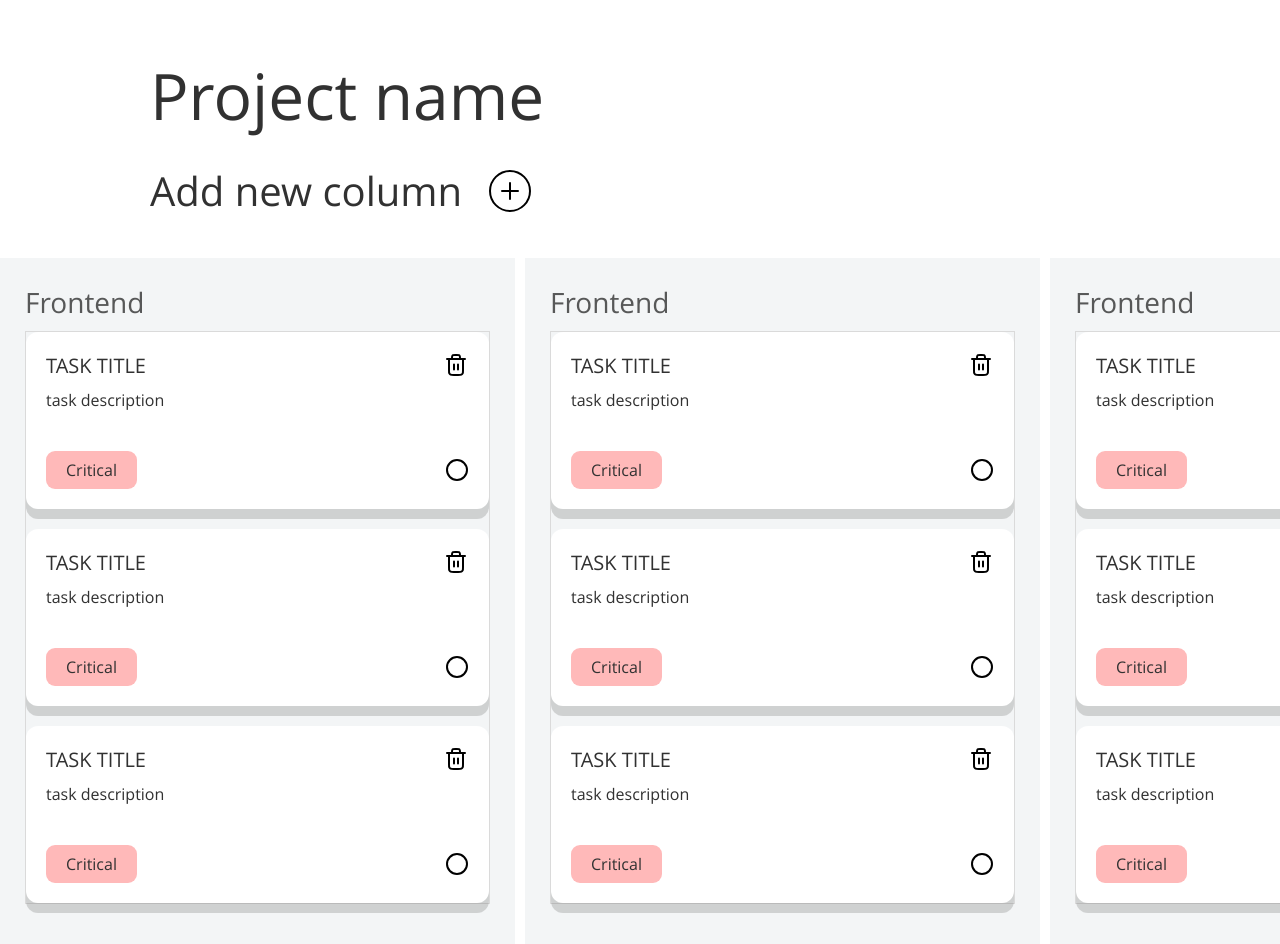
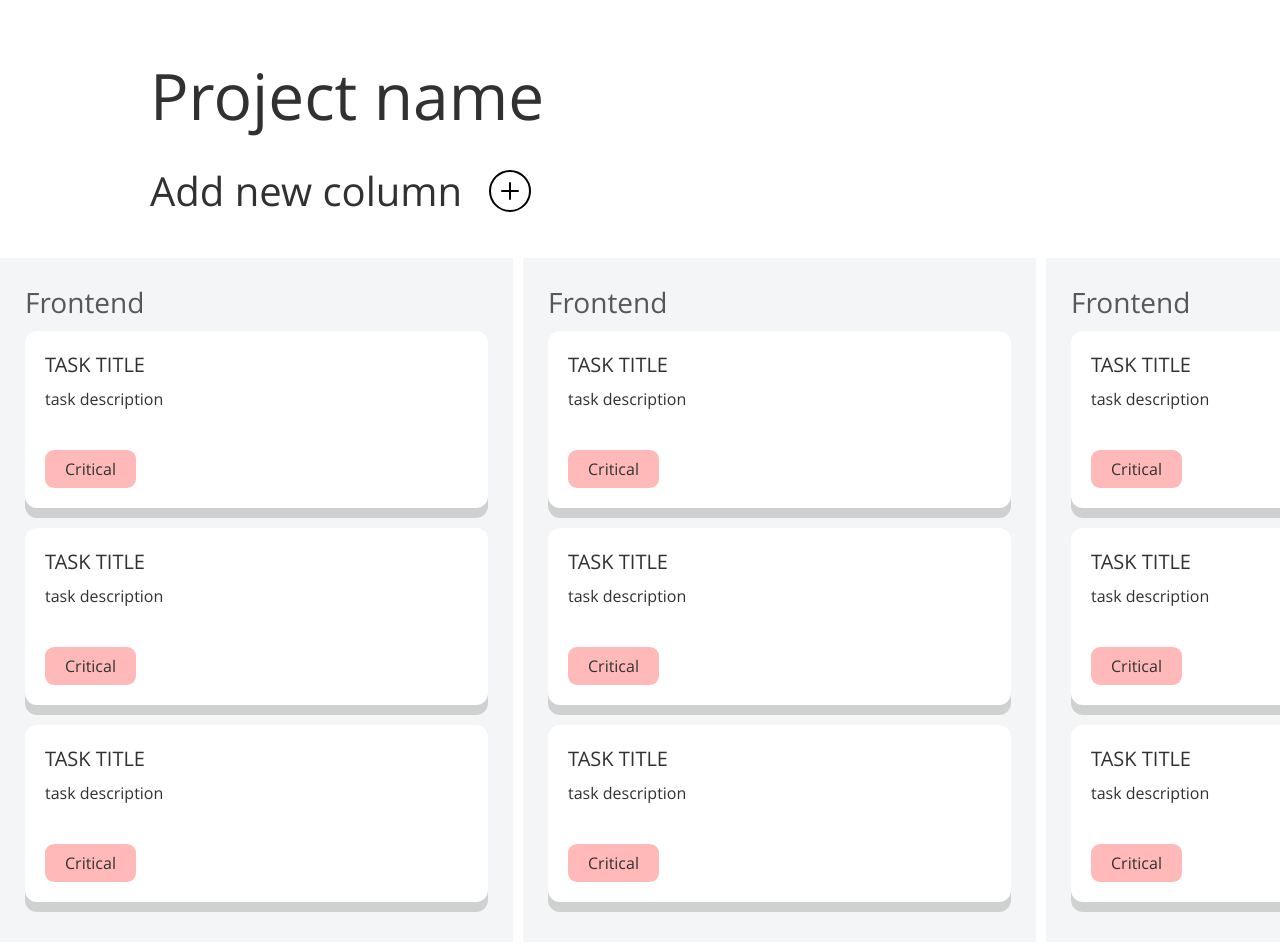
Before and after one commit to PaulZhemanov/todolist2.0, a React app: page / in a window 1280 px wide. Shown: the top 944 px of the page. Built offline with nearby package versions, Linux system fonts and the light colour scheme.

Commit message:
after review

```diff
--- a/src/components/Header.tsx
+++ b/src/components/Header.tsx
@@ -5,7 +5,7 @@ import { Row } from "./Flex"
 import SizedBox from "./SizeBox"
 import add from "../assets/icons/Add.svg"
 
-interface IProps { }
+interface IProps {}
 
 const Icon = styled.div`
   width: 48px;
@@ -20,7 +20,6 @@ const Root = styled.div`
   flex-direction: column;
   padding: 0 10px 40px 10px;
   align-items: flex-start;
-  /* background: #3612ba; */
   min-width: 980px;
   max-width: 1280px;
 `
@@ -39,7 +38,6 @@ const StyledRow = styled(Row)`
 `
 
 const Header: React.FC<IProps> = () => {
-
   return (
     <Root>
       <Title>Project name</Title>
--- a/src/components/Task.tsx
+++ b/src/components/Task.tsx
@@ -1,10 +1,10 @@
 import styled from "@emotion/styled"
 import React from "react"
-import {Text} from "./Text"
+import { Text } from "./Text"
 import bin from "../assets/icons/Bin.svg"
 import SizedBox from "./SizeBox"
 import check from "../assets/icons/Check.svg"
-import {Tag} from "./Tag"
+import { Tag } from "./Tag"
 import { Row } from "./Flex"
 
 interface IProps {
@@ -13,20 +13,28 @@ interface IProps {
   bodyStyle?: React.CSSProperties
 }
 
-
 const Root = styled.div`
   display: flex;
   flex-direction: column;
   padding: 20px;
   width: 423px;
-  /* height: 100vh; */
   background: #f3f5f6;
-  /* flex: 1; */
-  /* align-items: center; */
 
   border-radius: 12px;
   background: #fff;
   box-shadow: 0px 10px 0px 0px rgba(0, 0, 0, 0.15);
+
+  & .remove-task-button,
+  & .check-button {
+    display: none;
+  }
+
+  :hover {
+    & .remove-task-button,
+    & .check-button {
+      display: block;
+    }
+  }
 `
 
 const Bin = styled.div`
@@ -56,20 +64,20 @@ const StyledRow = styled(Row)`
   align-items: center;
 `
 
-
-const Task: React.FC<IProps> = ({...props}) =>
+const Task: React.FC<IProps> = ({ ...props }) => (
   <Root {...props}>
     <StyledRow>
       <TaskTitle>task title</TaskTitle>
-            <Bin/>
+      <Bin className="remove-task-button" />
     </StyledRow>
-        <SizedBox height={10}/>
+    <SizedBox height={10} />
     <Description>task description</Description>
-        <SizedBox height={40}/>
+    <SizedBox height={40} />
     <StyledRow>
       <Tag>Critical</Tag>
-            <Check/>
+      <Check className="check-button" />
     </StyledRow>
   </Root>
+)
 
 export default Task
--- a/src/components/Todolist.tsx
+++ b/src/components/Todolist.tsx
@@ -22,30 +22,26 @@ const Root = styled.div`
   display: flex;
   flex-direction: column;
   padding: 25px 25px 40px 25px;
-  /* width: 423px; */
-  /* height: 100vh; */
   background: #f3f5f6;
-  /* flex: 1; */
   justify-content: space-between;
-  /* align-items: center; */
   width: 100%;
 
-  &  .remove-todolist-button{
+  & .remove-todolist-button {
     display: none;
   }
 
-  :hover{
-    &  .remove-todolist-button{
-    display: block;
+  :hover {
+    & .remove-todolist-button {
+      display: block;
     }
   }
 `
 
 const Title = styled(Text)`
-    font-size: 28px;
-    font-weight: 600;
-    opacity: 0.8;
-  `
+  font-size: 28px;
+  font-weight: 600;
+  opacity: 0.8;
+`
 
 const HeaderContainer = styled.div`
   display: flex;
@@ -59,26 +55,19 @@ const TasksContainer = styled.div`
   flex-direction: column;
   align-items: start;
   height: 100%;
-  border: 1px solid #dadada;
-  /* align-items: center; */
 
   & > * {
     margin-bottom: 20px;
   }
 
-  & > :last-child{
+  & > :last-child {
     margin-bottom: 0;
   }
 `
 
-
 const TodoList: React.FC<IProps> = () => {
-  // const StyledRow = styled(Row)`
-
-  // `
   return (
     <Root>
-      {/* <StyledRow> */}
       <HeaderContainer>
         <Title>Frontend</Title>
         <Bin className="remove-todolist-button" />
```
Also changed, not shown: src/App.tsx (+0 -22 lines). Lines whose indentation alone changed are shown as unchanged.
